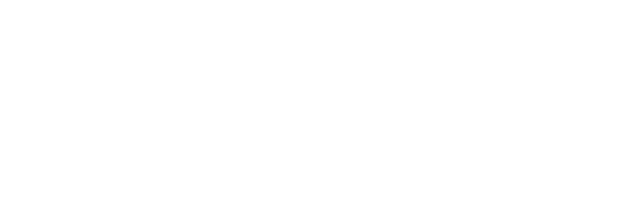
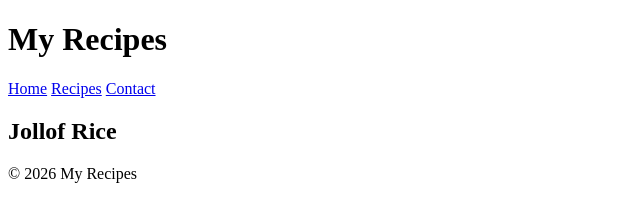
Before and after one commit to MichellCodes/recipes, a plain HTML site: page jollof-rice.html in a window 1280 px wide. Shown: the whole page, without its empty margins (0-640 px from the left). Drawn offline with Linux system fonts and the light colour scheme.

Commit message:
Add header, nav and footer to all pages

```diff
--- a/jollof-rice.html
+++ b/jollof-rice.html
@@ -3,9 +3,24 @@
 <head>
     <meta charset="UTF-8">
     <meta name="viewport" content="width=device-width, initial-scale=1.0">
-    <title>jollof</title>
+    <title>Jollof Rice - My Recipes</title>
 </head>
 <body>
+    <header>
+        <h1>My Recipes</h1>
+        <nav>
+          <a href="index.html">Home</a>
+          <a href="recipes.html">Recipes</a>
+          <a href="contact.html">Contact</a>
+        </nav>
+      </header>
 
+      <main>
+        <h2>Jollof Rice</h2>
+      </main>
+
+      <footer>
+        <p>&copy; 2026 My Recipes</p>
+      </footer>
 </body>
 </html>
```
Also changed, not shown: contact.html (+16 -1 lines), recipes.html (+16 -1 lines), second-recipe.html (+16 -1 lines).
